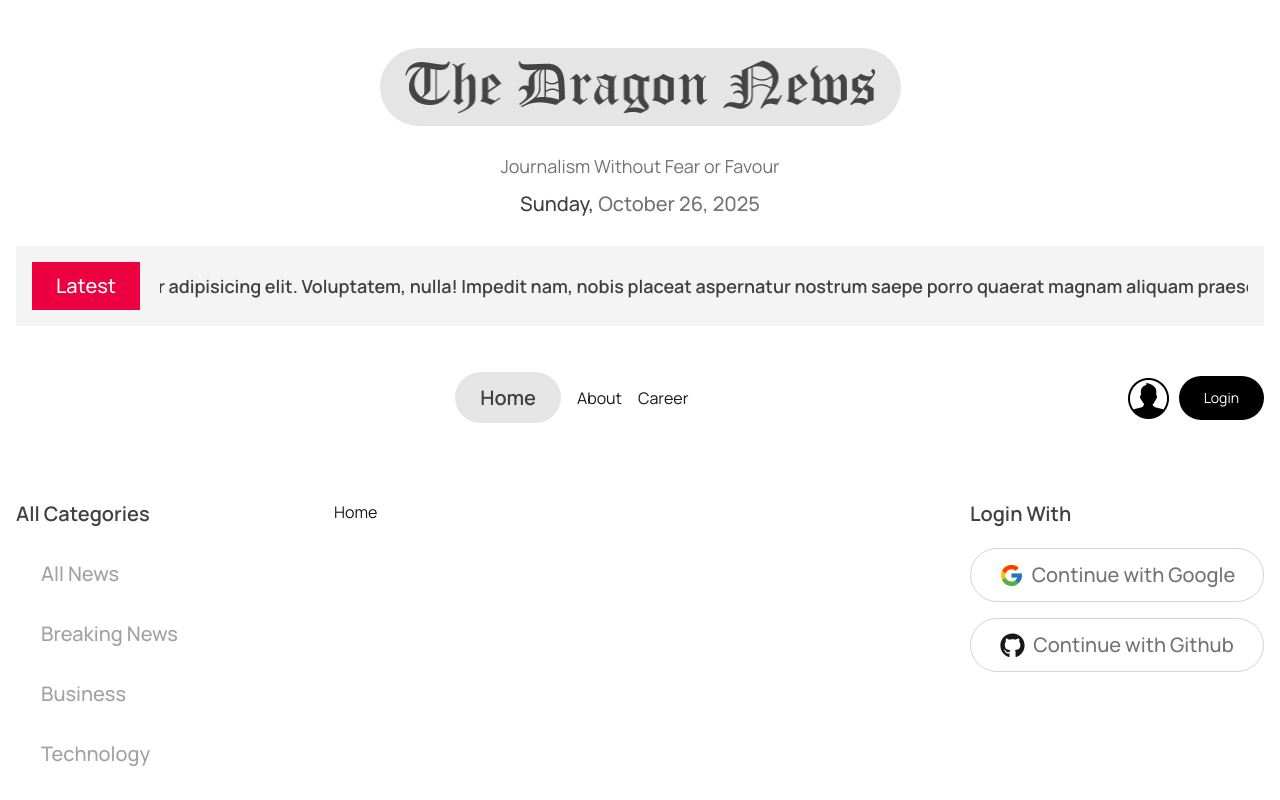
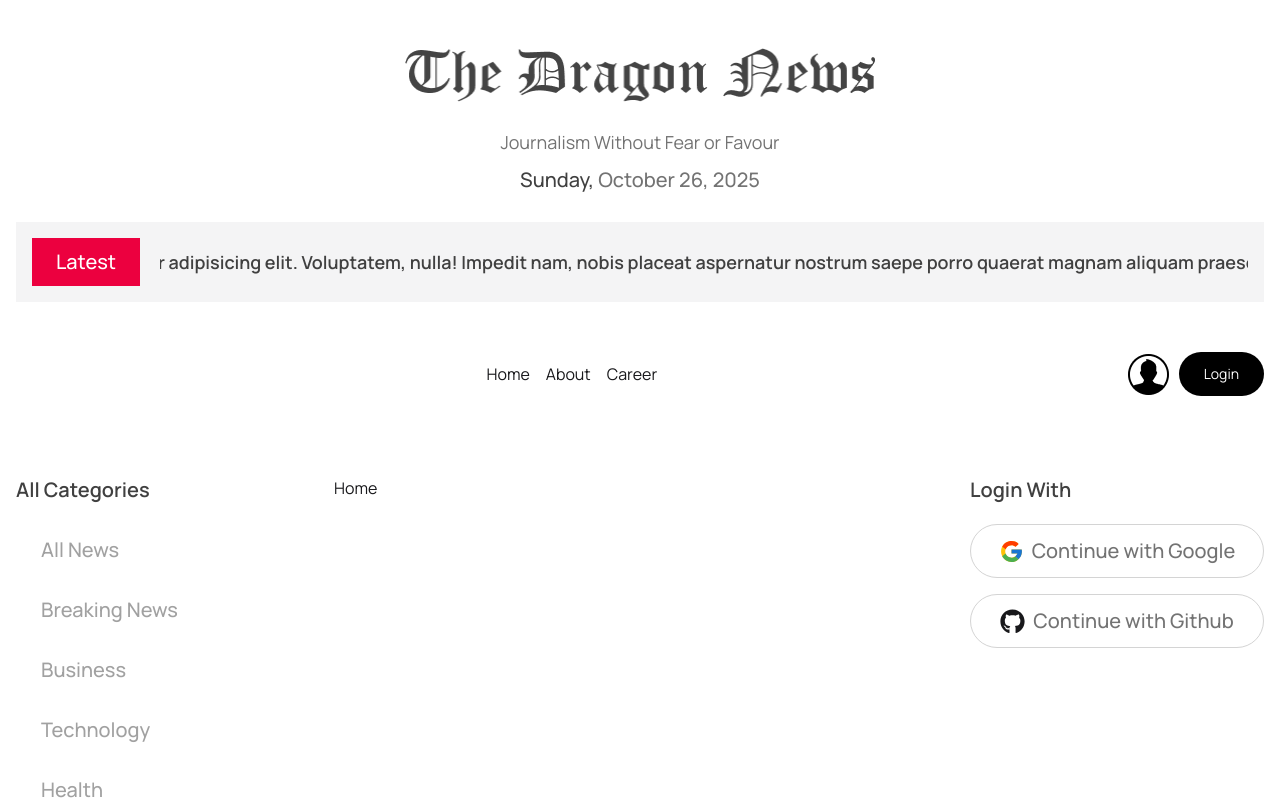
Before and after one commit to iamalshahed/ph-dragon-news, a React (Vite) app: page / in a window 1280 px wide. Shown: the top 800 px of the page. Built offline with nearby package versions, Linux system fonts and the light colour scheme.

Commit message:
NavLink active class bug fixed using Link tag

```diff
--- a/src/Components/Header/Header.jsx
+++ b/src/Components/Header/Header.jsx
@@ -1,6 +1,6 @@
 import React from "react";
 import { assets } from "../../assets/assets";
-import { NavLink } from "react-router";
+import { Link } from "react-router";
 import { format } from "date-fns";
 import LatestNews from "../LatestNews/LatestNews";
 
@@ -10,13 +10,13 @@ const Header = () => {
       <div className="max-w-[1440px] w-full mx-auto px-4">
         {/* image */}
         <div className="w-full inline-flex justify-center">
-          <NavLink to="/">
+          <Link to="/">
             <img
               className="w-[250px] sm:w-[471px] h-auto"
               src={assets.logo}
               alt="Logo"
             />
-          </NavLink>
+          </Link>
         </div>
 
         {/* slogan and current date */}
--- a/src/Components/Navbar/Navbar.jsx
+++ b/src/Components/Navbar/Navbar.jsx
@@ -1,5 +1,5 @@
 import React from "react";
-import { NavLink } from "react-router";
+import { Link } from "react-router";
 import { assets } from "../../assets/assets";
 
 // nav menus array of obj
@@ -23,7 +23,7 @@ const NavItems = () => {
     <ul className="flex items-center gap-4">
       {navItems.map((item, index) => (
         <li key={index}>
-          <NavLink to={item.path}>{item.label}</NavLink>
+          <Link to={item.path}>{item.label}</Link>
         </li>
       ))}
     </ul>
@@ -49,7 +49,7 @@ const Navbar = () => {
         </div>
 
         <div className="">
-          <button className="cursor-pointer px-[25px] py-3 rounded-full text-sm font-normal bg-black text-white hover:bg-black/80">
+          <button className="cursor-pointer px-[25px] py-3 rounded-full text-sm font-normal bg-black text-white hover:bg-black/70">
             Login
           </button>
         </div>
```
